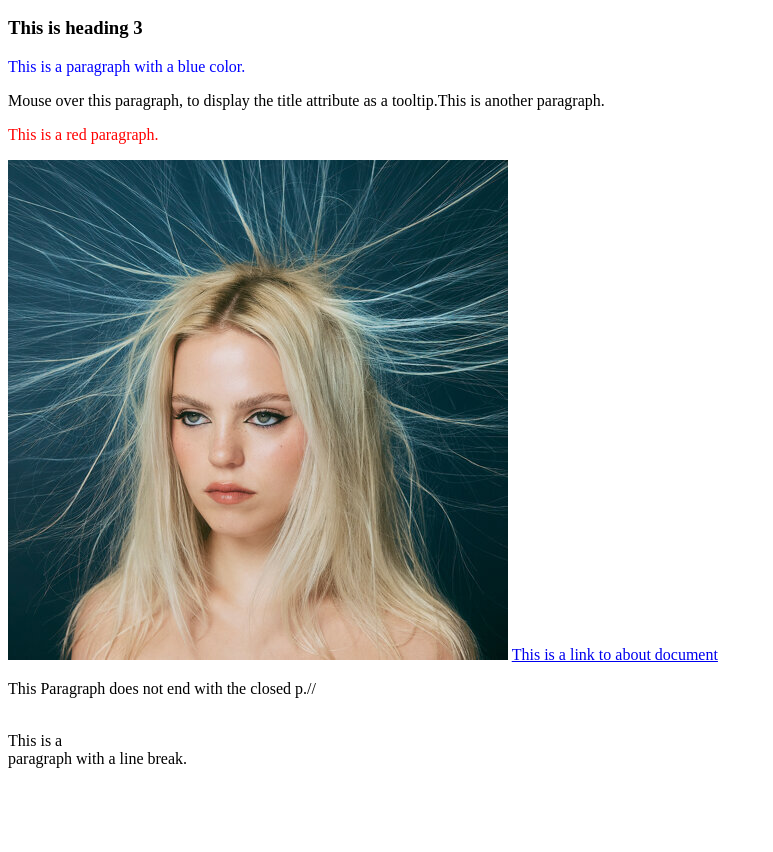
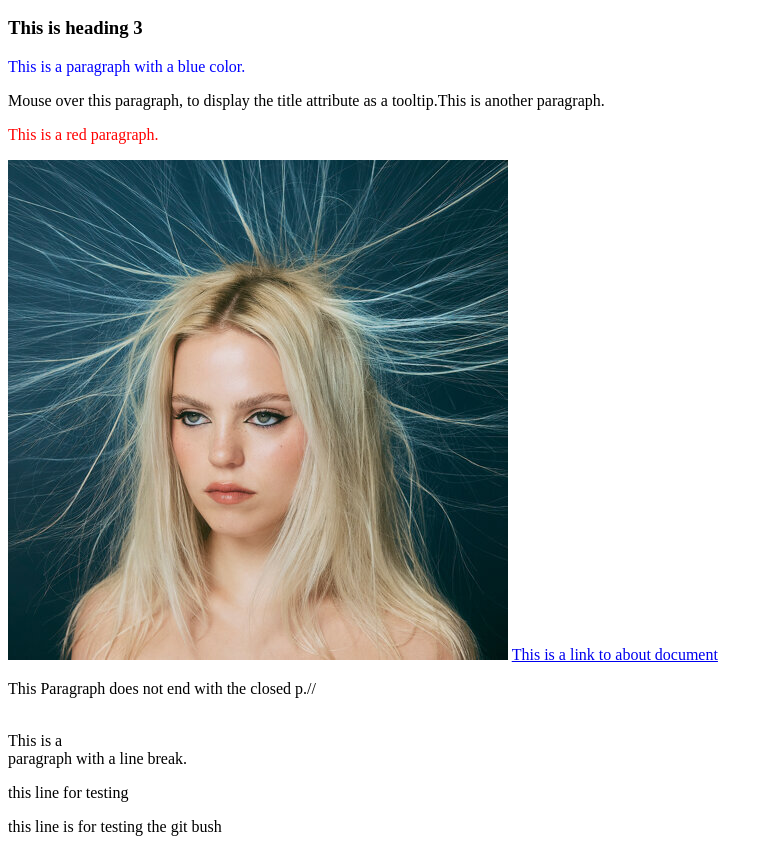
Before and after one commit to SaadSabah/---HTML_CSS_FILES---TEST, a plain HTML site: page index.html in a window 1280 px wide. Shown: the part 110-962 px from the top of the page, without its empty margins (0-773 px from the left). Before the commit the page ends 886 px from the top, so only its background shows below. Drawn offline with Linux system fonts and the light colour scheme.

Commit message:
new pppppp

```diff
--- a/index.html
+++ b/index.html
@@ -22,5 +22,7 @@
 
      <p>This Paragraph does not end with the closed p.//</p>
      <br>This is a <br> paragraph with a line break.
+     <p>this line for testing</p>
+     <p>this line is for testing the git bush</p>
 </body>
 </html>
```
